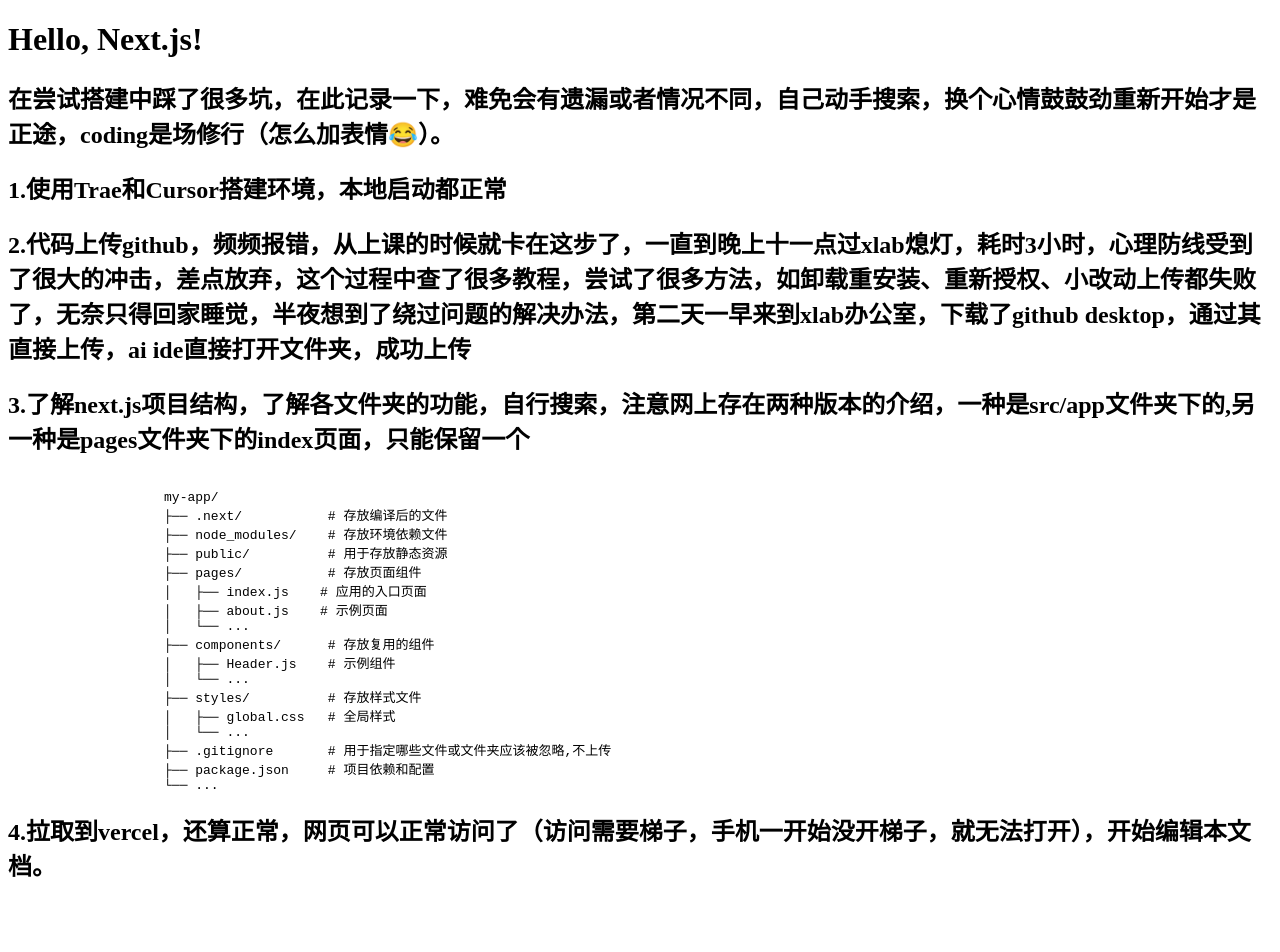
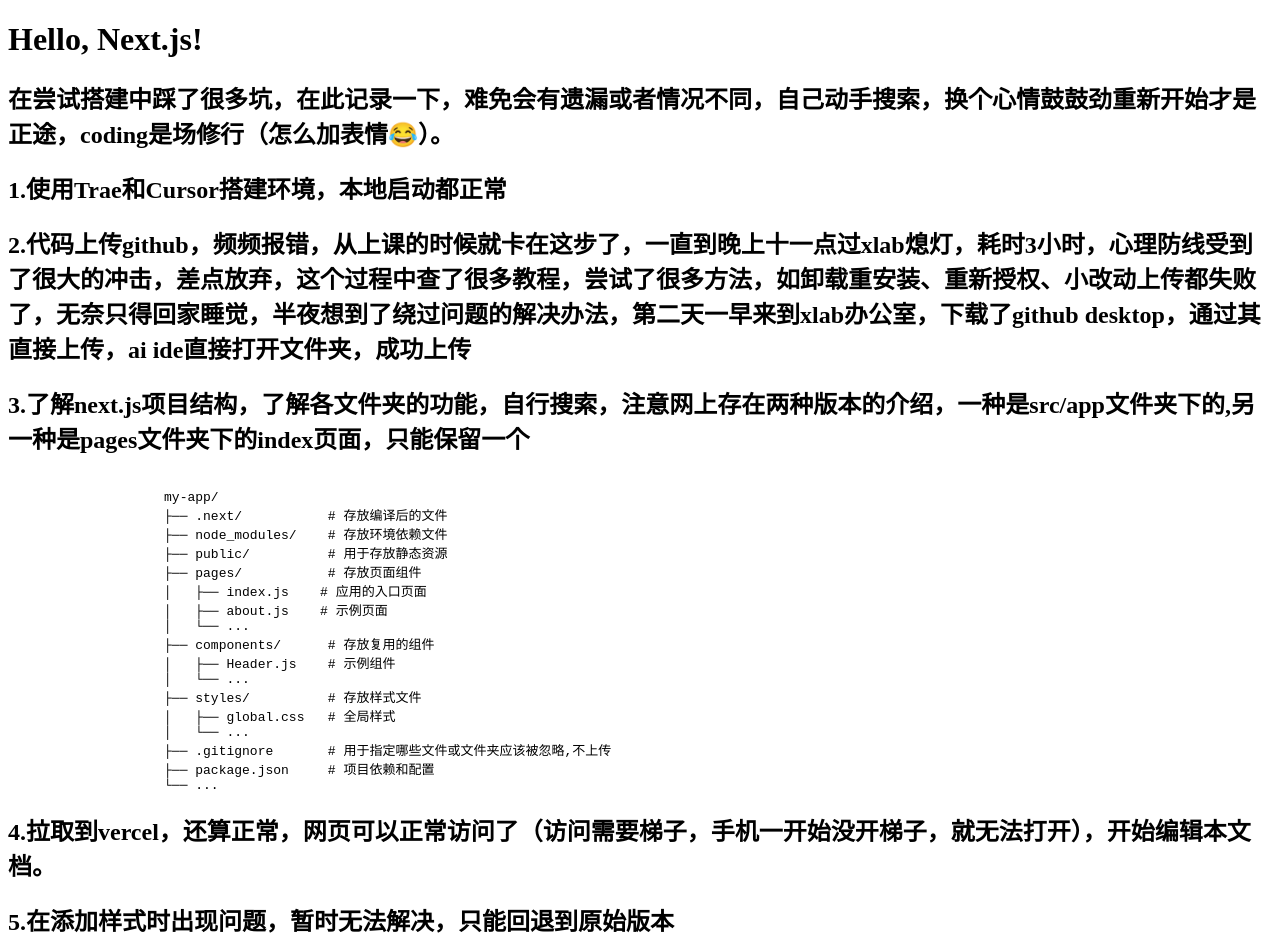
Before and after one commit to Suanran/Learn, a Next.js app: page / in a window 1280 px wide. Shown: the top 952 px of the page. Before the commit the page ends 902 px from the top, so only its background shows below. Built offline with nearby package versions, Linux system fonts and the light colour scheme.

Commit message:
Update index.js

```diff
--- a/src/pages/index.js
+++ b/src/pages/index.js
@@ -30,7 +30,7 @@
                 </code>
             </pre>
             <h2>4.拉取到vercel，还算正常，网页可以正常访问了（访问需要梯子，手机一开始没开梯子，就无法打开），开始编辑本文档。</h2>
-
+            <h2>5.在添加样式时出现问题，暂时无法解决，只能回退到原始版本</h2>
         </div>
     );
 }
```
